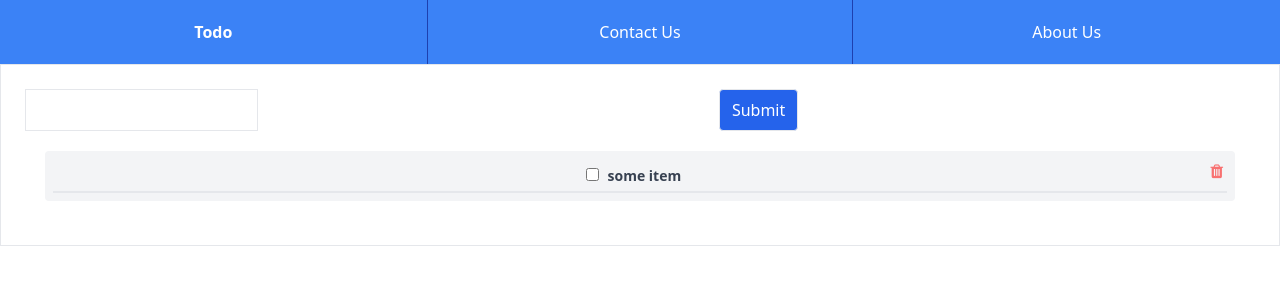
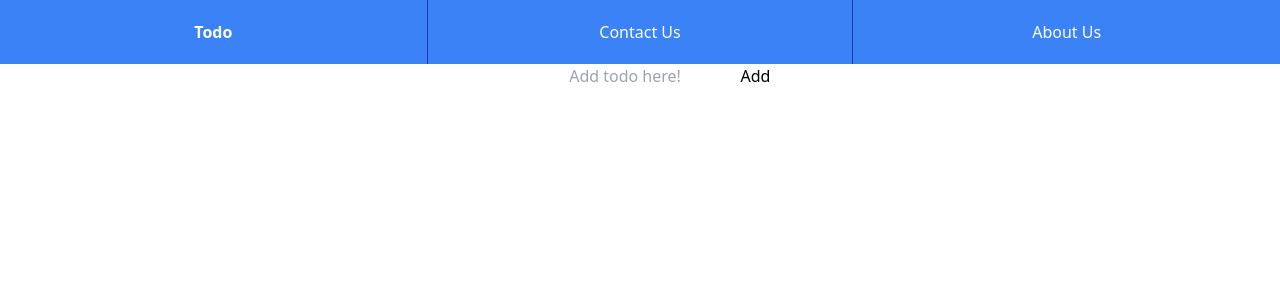
Before and after one commit to dylanarusso/cohort12b-project3-master, a React (Create React App) app: page / in a window 1280 px wide. Shown: the top 300 px of the page. Built offline with nearby package versions, Linux system fonts and the light colour scheme.

Commit message:
Created todo list

```diff
--- a/package.json
+++ b/package.json
@@ -11,6 +11,7 @@
     "react-dom": "^17.0.1",
     "react-router-dom": "^5.2.0",
     "react-scripts": "4.0.3",
+    "remixicon": "^2.5.0",
     "web-vitals": "^1.0.1"
   },
   "scripts": {
--- a/src/todo.js
+++ b/src/todo.js
@@ -1,40 +1,78 @@
-import React, {useState, useEffect} from 'react';
+import React, { useState } from "react";
 
-function Todo(props) {
+function Todo() {
+  const [task, setTask] = useState("");
+  const [tasklist, setTaskList] = useState([]);
 
+  const handleChange = (e) => {
+    setTask(e.target.value);
+  };
 
-    return (
-        <div>
+  const AddTask = () => {
+    if (task !== "") {
+      const taskDetails = {
+        id: Math.floor(Math.random() * 1000),
+        value: task,
+        isCompleted: false,
+      };
 
-            <div className={'border p-6'}>
-                <div style={{display: 'flex', justifyContent: 'center'}}>
-                    <input type="text" className={'border'}/>
-                    &nbsp;<span className={'p-2 border bg-blue-600 rounded pr-3 pl-3 text-white'}>Submit</span>
+      setTaskList([...tasklist, taskDetails]);
+    }
+  };
 
-                </div>
+  const deletetask = (e, id) => {
+    e.preventDefault();
+    setTaskList(tasklist.filter((t) => t.id != id));
+  };
 
-                <div className={'p-5'}>
+  const taskCompleted = (e, id) => {
+    e.preventDefault();
+    const element = tasklist.findIndex((elem) => elem.id == id);
 
-                    <div className={'bg-gray-100 p-2 rounded'}>
-                        <ul>
-                            <li className={' border-b-2 border-cool-gray-200 p-1'}>
-                                <input type="checkbox"/>&nbsp;&nbsp;
-                                <span className={'text-gray-700 font-semibold text-sm'}>some item</span>
-                                <i className={'fa fa-trash text-red-400 float-right'} />
-                            </li>
-                        </ul>
-                    </div>
+    const newTaskList = [...tasklist];
 
-                </div>
+    newTaskList[element] = {
+      ...newTaskList[element],
+      isCompleted: true,
+    };
 
-            </div>
+    setTaskList(newTaskList);
+  };
 
+  return (
+    <div className="todo">
+      <input
+        type="text"
+        name="text"
+        id="text"
+        onChange={(e) => handleChange(e)}
+        placeholder="Add todo here!"
+      />
+      <button className="add-btn" onClick={AddTask}>
+        Add
+      </button>
+      <br />
+      {tasklist !== [] ? (
+        <ul>
+          {tasklist.map((t) => (
+            <li className={t.isCompleted ? "crossText" : "listitem"}>
+              {t.value}
+              <button
+                className="completed"
+                onClick={(e) => taskCompleted(e, t.id)}
+              >
+                Completed
+              </button>
 
-
-
-        </div>
-    );
+              <button className="delete" onClick={(e) => deletetask(e, t.id)}>
+                Delete
+              </button>
+            </li>
+          ))}
+        </ul>
+      ) : null}
+    </div>
+  );
 }
 
-
 export default Todo;
```
Also changed, not shown: src/styles.css (line endings or trailing spaces), 1 other file (tests, documents, lock files or other folders).
